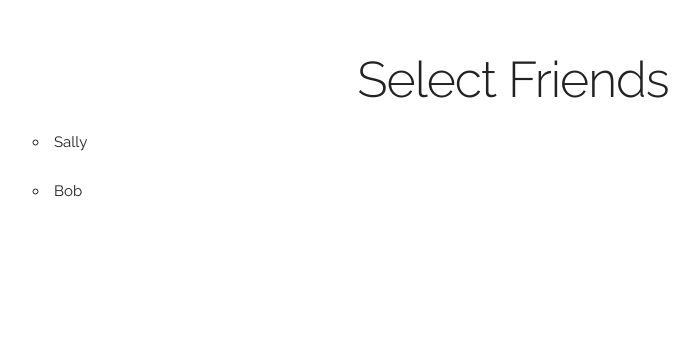
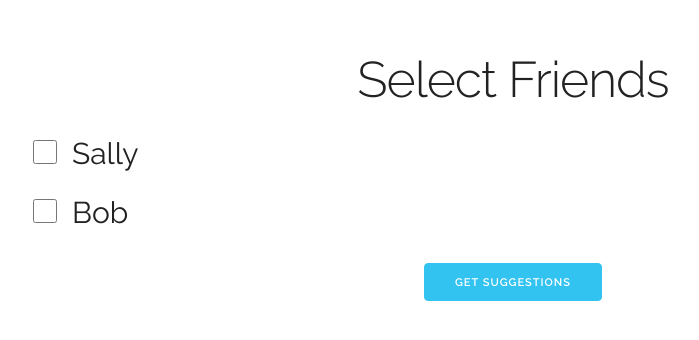
Before and after one commit to codeinpink/group-eat, a website: page client/index.html in a window 1280 px wide. Shown: the part 190-530 px from the top of the page, without its empty margins (127-826 px from the left). Drawn offline with Linux system fonts and the light colour scheme.

Commit message:
Update Friend Selection

```diff
--- a/client/css/custom.css
+++ b/client/css/custom.css
@@ -1,3 +1,17 @@
 .text-center {
     text-align: center;
 }
+
+.center-block {
+    margin: 0 auto;
+    display: block;
+}
+
+#select-friends li {
+    font-size: 2.0em;
+}
+
+#select-friends input[type=checkbox] {
+    width: 24px;
+    height: 24px;
+}
--- a/client/views/friend-selection.html
+++ b/client/views/friend-selection.html
@@ -1,4 +1,7 @@
 <h1 class="text-center">Select Friends</h1>
-<ul ng-repeat="friend in friends">
-    <li>{{ friend.name }}</li>
+<ul id="select-friends">
+    <li style="list-style: none;" ng-repeat="friend in friends">
+        <input type="checkbox" value="{{ friend.name }}" style="margin-right: 15px;">{{ friend.name }}
+    </li>
 </ul>
+<button class="button-primary center-block" ng-click="getSuggestions()">Get Suggestions</button>
```
